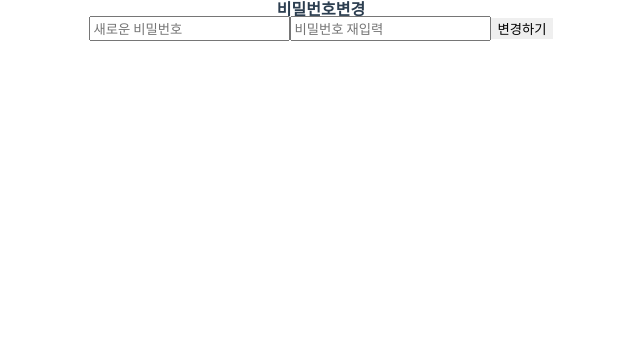
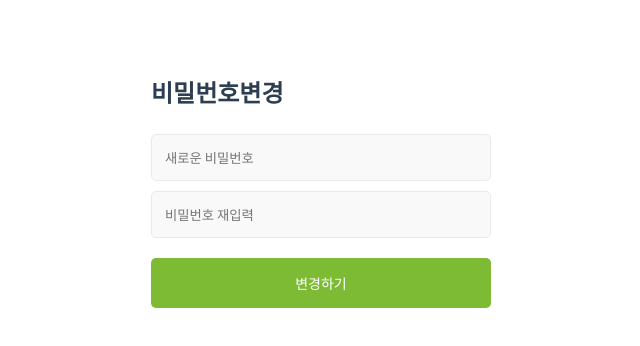
Before and after one commit to gooreumgil/nature-front, a Vue app: page /password-change-by-email/1 in a window 1280 px wide. Shown: the top 346 px of the page, without its empty margins (319-959 px from the left). Built offline with nearby package versions, Linux system fonts and the light colour scheme; what vue-cookies would draw is missing.

Commit message:
style 작업

```diff
--- a/src/components/core/ItemReviews.vue
+++ b/src/components/core/ItemReviews.vue
@@ -29,7 +29,8 @@
               <p>{{ review.writer }}</p>
             </div>
             <div class="review-title-box">
-              <h4>{{ getReviewTitle(review) }}</h4>
+<!--              <h4>{{ getReviewTitle(review) }}</h4>-->
+              <h4>{{ review.content }}</h4>
             </div>
             <div class="info">
               <div class="rating">
@@ -145,10 +146,10 @@ export default {
       return this.reviews.content.length === 0;
     },
 
-    getReviewTitle(review) {
-      const substring = review.content.substring(0, 80);
-      return review.content.length > 80 ? substring + '...' : substring;
-    },
+    // getReviewTitle(review) {
+    //   const substring = review.content.substring(0, 80);
+    //   return review.content.length > 80 ? substring + '...' : substring;
+    // },
 
     getLikeIconFill(review) {
       return review.userLike === true ? '#ff1a5a' : 'none';
@@ -239,8 +240,13 @@ export default {
     padding: 25px 10px;
     padding-left: 80px;
     border-bottom: 1px solid #eaeaea;
+    border-top: 1px solid #eaeaea;
     flex-direction: column;
     justify-content: left;
+  }
+
+  div.review-container ul.review-wrapper li.review-list div.inner-box div.item-info:first-child {
+    border-top: none;
   }
 
   div.review-container ul.review-wrapper li.review-list div.inner-box div.item-info div.like-box {
@@ -299,7 +305,7 @@ export default {
   }
 
   div.review-container ul.review-wrapper li.review-list div.inner-box div.item-info div.review-title-box h4 {
-    width: 75%;
+    width: 80%;
     font-size: 14px;
     font-weight: 400;
     overflow: hidden;
--- a/src/components/core/UserQnaList.vue
+++ b/src/components/core/UserQnaList.vue
@@ -21,7 +21,8 @@
           <img v-bind:src="qna.itemResponseDto.mainImgPath" alt="">
         </div>
         <div class="info-box">
-          <h4>{{ qnaContentSlice(qna.content) }}</h4>
+<!--          <h4>{{ qnaContentSlice(qna.content) }}</h4>-->
+          <h4>{{ qna.content }}</h4>
           <h5>상품명: {{ qna.itemResponseDto.nameKor }}</h5>
           <p>날짜: {{ convertTime(qna.wroteAt) }}</p>
         </div>
--- a/src/components/core/UserReviews.vue
+++ b/src/components/core/UserReviews.vue
@@ -46,7 +46,12 @@
                 <img v-bind:src="myReview.itemResponseDto.mainImgPath" alt="">
               </div>
               <div class="info">
-                <h4>{{ myReview.itemResponseDto.nameKor }}</h4>
+                <h4>
+                  {{ myReview.itemResponseDto.nameKor }}
+                  <span class="exist-review-image" v-if="isExistReviewImage(myReview)">
+                    <CameraIcon />
+                  </span>
+                </h4>
                 <div class="rating">
                   <p>평점:</p>
                   <span v-for="(star, index) in stars" v-bind:key="index">
@@ -64,7 +69,7 @@
             </div>
 
             <div class="review-info" v-if="myReview.showContent">
-              <div v-if="myReview.reviewImageResponseDtos.length > 0" class="img-box">
+              <div v-if="isExistReviewImage(myReview)" class="img-box">
                 <div @click="reviewImgModalShow(image.s3Key)" v-bind:style="{backgroundImage: getReviewImageUrl(image)}" v-for="(image, index) in myReview.reviewImageResponseDtos" v-bind:key="index"></div>
               </div>
               <div class="text-box">
@@ -84,9 +89,10 @@
 import StarIcon from "@/components/icon/StarIcon";
 import ExclamationIcon from "@/components/icon/ExclamationIcon";
 import LikeIcon from "@/components/icon/LikeIcon";
+import CameraIcon from "@/components/icon/CameraIcon";
 export default {
   name: "UserReviews",
-  components: {LikeIcon, ExclamationIcon, StarIcon},
+  components: {CameraIcon, LikeIcon, ExclamationIcon, StarIcon},
   props: {
     canReviewItems: {
       value: []
@@ -167,6 +173,10 @@ export default {
 
     getReviewImageUrl(image) {
       return 'url(' + this.s3UrlPrefix + image.s3Key + ')'
+    },
+
+    isExistReviewImage(myReview) {
+      return myReview.reviewImageResponseDtos.length > 0;
     }
   }
 }
@@ -375,12 +385,29 @@ export default {
     font-size: 16px;
     font-weight: 400;
     color: #333;
+    position: relative;
   }
 
   ul div.my-review-container ul.my-review-wrapper li.my-review-list div.inner-box div.item-info div.info h4 span {
     font-weight: 700;
     color: #333;
   }
+
+  ul div.my-review-container ul.my-review-wrapper li.my-review-list div.inner-box div.item-info div.info h4 span.exist-review-image {
+    font-weight: 700;
+    color: #333;
+    position: absolute;
+    top: 50%;
+    transform: translateY(-50%);
+    right: -30px;
+
+  }
+
+  ul div.my-review-container ul.my-review-wrapper li.my-review-list div.inner-box div.item-info div.info h4 span.exist-review-image svg {
+    max-width: 20px;
+    width: 100%;
+  }
+
 
   ul div.my-review-container ul.my-review-wrapper li.my-review-list div.inner-box div.item-info div.info div.rating {
     display: flex;
--- a/src/views/auth/PasswordChangeByEmail.vue
+++ b/src/views/auth/PasswordChangeByEmail.vue
@@ -1,7 +1,8 @@
 <template>
   <section class="main-container">
+    <div class="inner-container">
       <div class="title-box">
-      <h2>비밀번호변경</h2>
+        <h1>비밀번호변경</h1>
       </div>
       <div class="form-container">
         <form @submit.prevent="passwordChange">
@@ -10,6 +11,8 @@
           <button type="submit">변경하기</button>
         </form>
       </div>
+    </div>
+
   </section>
 </template>
 
@@ -52,5 +55,55 @@ export default {
 </script>
 
 <style scoped>
+  section.main-container {
+    padding-top: 80px;
 
+  }
+
+  section.main-container div.inner-container {
+    max-width: 340px;
+    width: 100%;
+    margin: 0 auto;
+    text-align: left;
+  }
+
+  section.main-container div.inner-container div.title-box {
+
+  }
+
+  section.main-container div.inner-container div.title-box h1 {
+    font-size: 24px;
+  }
+
+  section.main-container div.inner-container div.form-container {
+    margin-top: 30px;
+  }
+
+  section.main-container div.inner-container div.form-container form {
+
+  }
+
+  section.main-container div.inner-container div.form-container form input {
+    width: 100%;
+    box-sizing: border-box;
+    padding: 13px;
+    margin-bottom: 10px;
+    background-color: #f9f9f9;
+    border-radius: 5px;
+    border: 1px solid #eaeaea;
+    outline-color: #ddd;
+    outline-width: thin;
+  }
+
+  section.main-container div.inner-container div.form-container form button {
+    cursor: pointer;
+    width: 100%;
+    box-sizing: border-box;
+    background-color: #7ebb34;
+    padding: 15px;
+    border-radius: 5px;
+    color: #fff;
+    font-size: 14px;
+    margin-top: 10px;
+  }
 </style>
--- a/src/views/auth/PasswordFind.vue
+++ b/src/views/auth/PasswordFind.vue
@@ -1,12 +1,18 @@
 <template>
   <section class="main-container">
-    <div class="title-box">
-      <h2>비밀번호찾기</h2>
+    <div class="inner-container">
+      <div class="title-box">
+        <h1>비밀번호찾기</h1>
+      </div>
+      <div class="form-container">
+        <form @submit.prevent="passwordChangeLinkEmailSend">
+          <input type="email" v-model="email" placeholder="가입시 사용했던 이메일을 입력하세요.">
+          <button type="submit">입력</button>
+        </form>
+      </div>
+
     </div>
-    <form @submit.prevent="passwordChangeLinkEmailSend">
-      <input type="email" v-model="email" placeholder="가입시 사용했던 이메일을 입력하세요.">
-      <button type="submit">입력</button>
-    </form>
+
   </section>
 </template>
 
@@ -36,5 +42,56 @@ export default {
 </script>
 
 <style scoped>
+  section.main-container {
+    padding-top: 80px;
+
+  }
+
+  section.main-container div.inner-container {
+    max-width: 340px;
+    width: 100%;
+    margin: 0 auto;
+    text-align: left;
+  }
+
+  section.main-container div.inner-container div.title-box {
+
+  }
+
+  section.main-container div.inner-container div.title-box h1 {
+    font-size: 24px;
+  }
+
+  section.main-container div.inner-container div.form-container {
+    margin-top: 30px;
+  }
+
+  section.main-container div.inner-container div.form-container form {
+
+  }
+
+  section.main-container div.inner-container div.form-container form input {
+    width: 100%;
+    box-sizing: border-box;
+    padding: 13px;
+    margin-bottom: 10px;
+    background-color: #f9f9f9;
+    border-radius: 5px;
+    border: 1px solid #eaeaea;
+    outline-color: #ddd;
+    outline-width: thin;
+  }
+
+  section.main-container div.inner-container div.form-container form button {
+    width: 100%;
+    box-sizing: border-box;
+    background-color: #7ebb34;
+    padding: 15px;
+    border-radius: 5px;
+    color: #fff;
+    font-size: 14px;
+    margin-top: 10px;
+  }
+
 
 </style>
```
Lines whose indentation alone changed are shown as unchanged.
